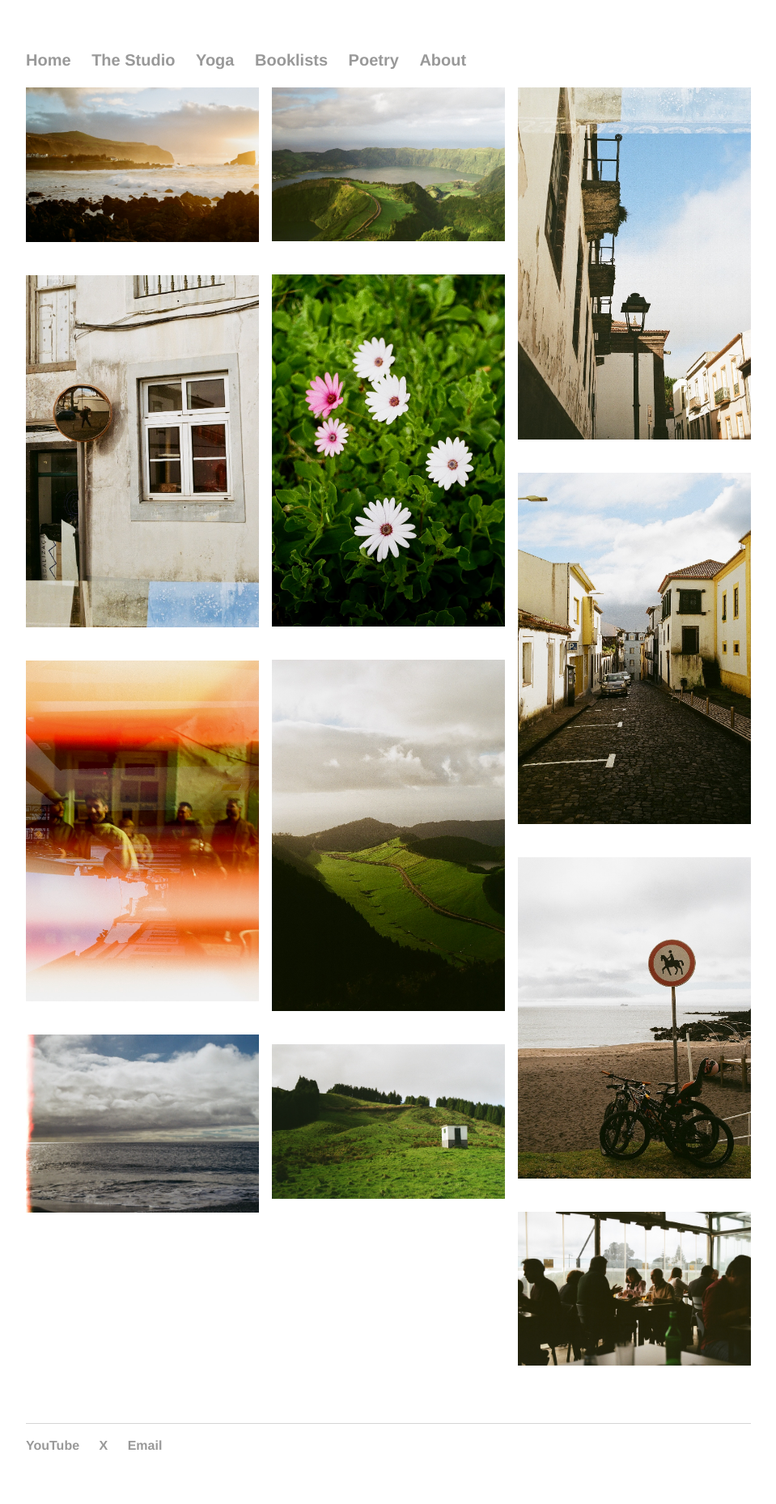
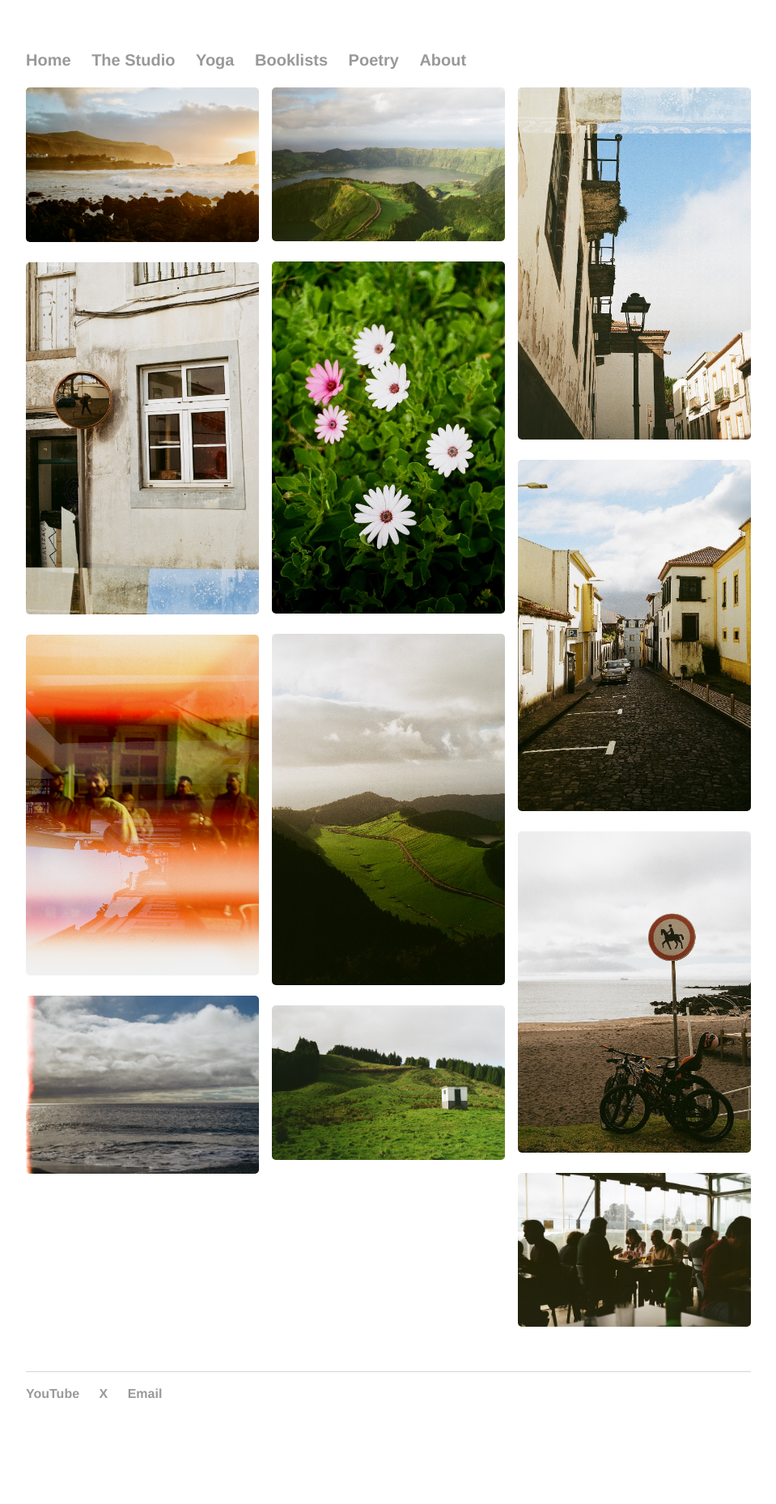
Before and after one commit to malejczuk/malejczuk.github.io, a Jekyll site: the page built from photography/index.md, in a window 1280 px wide. Shown: the whole page at 81% size, without its empty margins (160-1119 px from the left). Built offline with Jekyll 4.4.1, drawn with Linux system fonts in a browser that asks for light colours; after the commit the page ends 1794 px from its top, so only the background shows below that.

Commit message:
gallery updates

```diff
--- a/css/main.css
+++ b/css/main.css
@@ -47,31 +47,29 @@
 }
 .image-gallery img {
   width: 100%;
-  /* aspect-ratio: 1 / 1;
+  aspect-ratio: 1 / 1; /* square images *//*
   object-fit: cover;
   border-radius: 5px;
   object-position: center;
   transition: transform 0.3s ease;
 }
 */
-
 .image-gallery {
-  column-count: 3; /* Number of columns */
+  column-count: 3;
   column-gap: 1rem;
 }
-
 .gallery-item {
-  display: inline-block; /* Prevents images from breaking across columns */
+  display: inline-block; /* prevents images from breaking across columns */
   width: 100%;
-  margin-bottom: 1rem;
+  margin-bottom: 0rem;
 }
-
 .image-gallery img {
   width: 100%;
   height: auto; /* Maintains original aspect ratio */
+  border-radius: 5px;
   display: block;
+  transition: transform 0.3s ease;
 }
-
 .image-gallery img:hover {
   transform: scale(1.02);
 }
```
